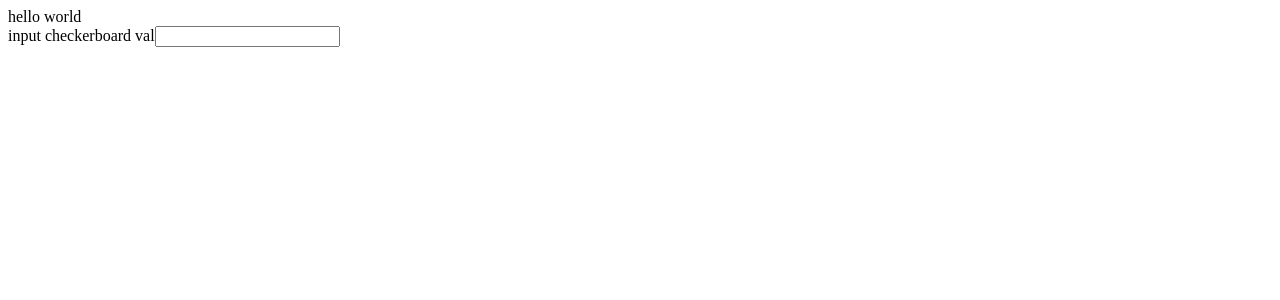
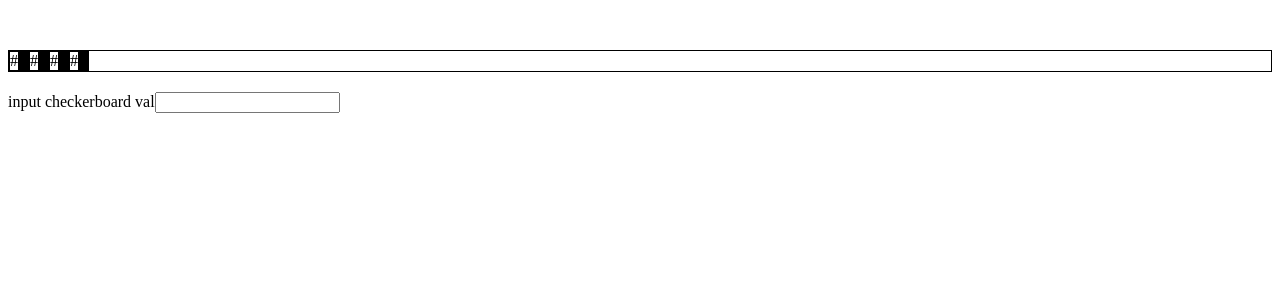
Before and after one commit to JozyL27/drivenApp, a Next.js app: page / in a window 1280 px wide. Shown: the top 300 px of the page. Built offline with nearby package versions, Linux system fonts and the light colour scheme.

Commit message:
checkerboard rendering

```diff
--- a/components/Checkerboard.js
+++ b/components/Checkerboard.js
@@ -2,15 +2,48 @@ import React, { Component } from 'react'
 
 
 export default class Checkerboard extends Component {
-    state = { value: null }
+    state = { value: 8 }
+
+    createBoard = () => {
+        let arr = []
+
+        for(let i = 0; i < this.state.value; i++) {
+            if(i % 2 === 1) {
+                arr.push('_')
+            } else if(i % 2 === 0) {
+                arr.push('#')
+            }
+        }
+
+        return arr.map(el => el === '#' ?
+        <div className='hash'>#</div>: <div className='space'>_</div>)
+    }
+
+
     render() {
         return (
             <>
-            <div>hello world</div>
+            <div className='boardContainer'>{this.createBoard()}</div>
             <form>
                 <label htmlFor='checkerVal'>input checkerboard val</label>
                 <input id='checkerVal'></input>
             </form>
+            <style jsx>{`
+        .boardContainer {
+            margin: 50px auto 20px auto;
+            border: 1px solid black;
+            display: flex;
+        }
+
+        .space {
+            background-color: black;
+            border: 1px solid black;
+        }
+        .hash {
+            background-color: white;
+            border: 1px solid black;
+        }
+      `}</style>
             </>
         )
     }
```
